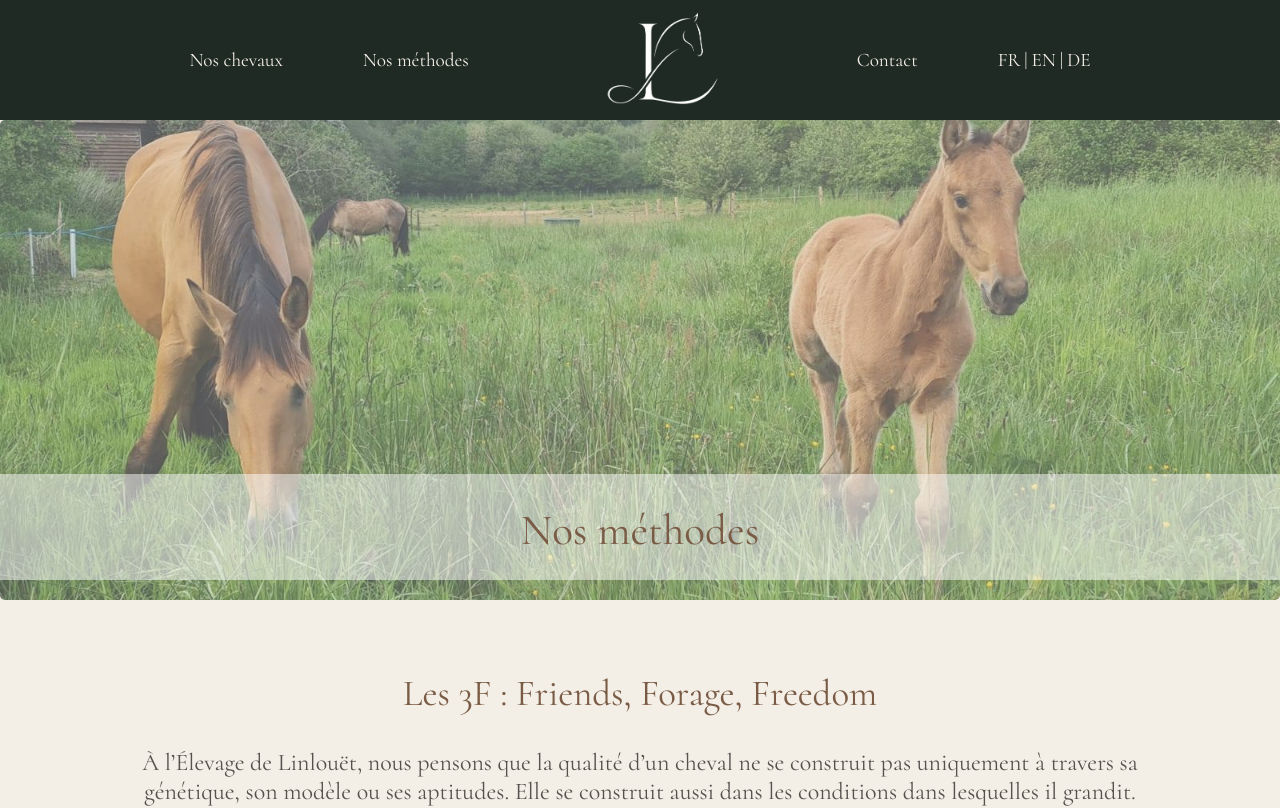
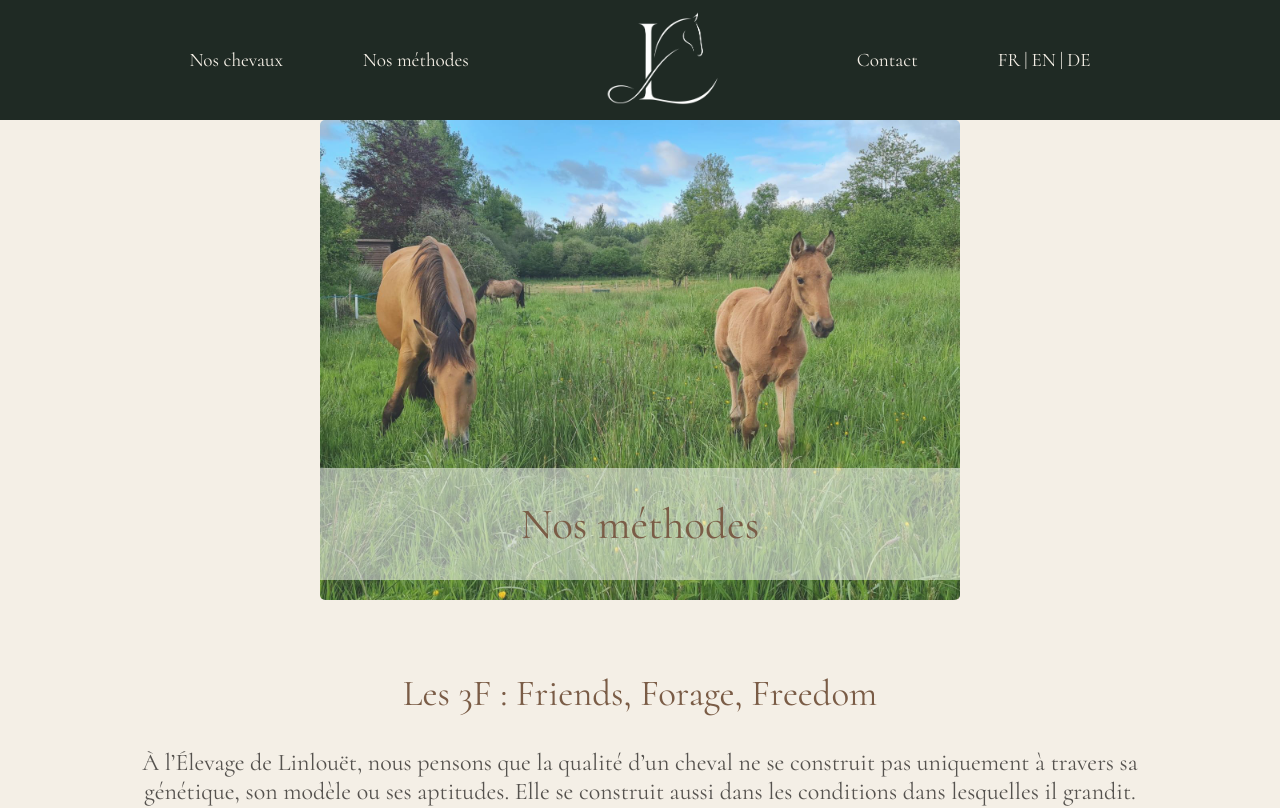
Before and after one commit to Das-F/linlouet, a Next.js app: page /nos-methodes in a window 1280 px wide. Shown: the top 808 px of the page. Built offline with nearby package versions, Linux system fonts and the light colour scheme.

Commit message:
page hero component corrected to have title on photo without margin

```diff
--- a/components/PageHero/PageHero.module.css
+++ b/components/PageHero/PageHero.module.css
@@ -1,7 +1,7 @@
 .page-hero {
   position: relative;
-  width: 100%;
-  max-width: 1800px;
+  width: fit-content;
+  max-width: min(100%, 1600px);
   height: 60vh;
   margin: 0 auto;
   overflow: hidden;
@@ -9,11 +9,12 @@
 
 .page-hero-image {
   display: block;
-  width: 100%;
+  width: auto;
+  max-width: 100%;
   height: 100%;
-  object-fit: cover;
+  object-fit: contain;
   border-radius: 5px;
-  opacity: 0.65;
+  opacity: 0.85;
 }
 
 .page-hero-title {
@@ -21,7 +22,7 @@
   bottom: 20px;
   left: 50%;
   width: 100%;
-  padding: 30px 30px 24px;
+  padding: 30px 30px;
   transform: translateX(-50%);
   text-align: center;
   background-color: rgba(255, 255, 255, 0.5);
```
